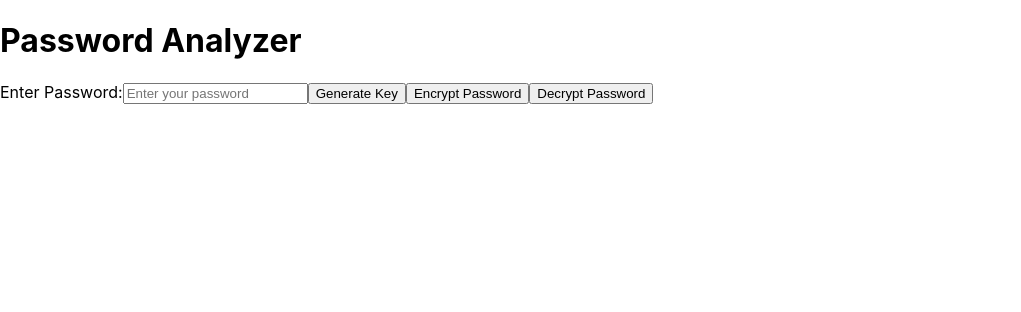
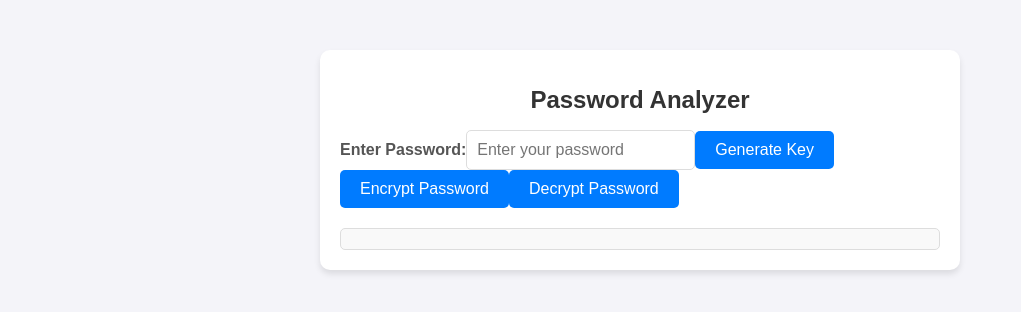
Before and after one commit to sakshamp00/PasswordAnalyzer, a React (Create React App) app in the folder passwordanalyzer/: page / in a window 1280 px wide. Shown: the top 312 px of the page, without its empty margins (0-1021 px from the left). Built offline with nearby package versions, Linux system fonts and the light colour scheme.

Commit message:
Update App.css

```diff
--- a/passwordanalyzer/src/App.css
+++ b/passwordanalyzer/src/App.css
@@ -1,38 +1,62 @@
-.App {
-  text-align: center;
+/* App.css */
+body {
+  font-family: Arial, sans-serif;
+  background-color: #f4f4f9;
+  margin: 0;
+  padding: 0;
 }
 
-.App-logo {
-  height: 40vmin;
-  pointer-events: none;
+.container {
+  max-width: 600px;
+  margin: 50px auto;
+  padding: 20px;
+  background: white;
+  border-radius: 10px;
+  box-shadow: 0 4px 6px rgba(0, 0, 0, 0.1);
 }
 
-@media (prefers-reduced-motion: no-preference) {
-  .App-logo {
-    animation: App-logo-spin infinite 20s linear;
-  }
+h1 {
+  font-size: 24px;
+  text-align: center;
+  color: #333;
 }
 
-.App-header {
-  background-color: #282c34;
-  min-height: 100vh;
+form {
   display: flex;
   flex-direction: column;
-  align-items: center;
-  justify-content: center;
-  font-size: calc(10px + 2vmin);
-  color: white;
+  gap: 15px;
 }
 
-.App-link {
-  color: #61dafb;
+label {
+  font-weight: bold;
+  color: #555;
 }
 
-@keyframes App-logo-spin {
-  from {
-    transform: rotate(0deg);
-  }
-  to {
-    transform: rotate(360deg);
-  }
+input[type="text"], input[type="password"] {
+  padding: 10px;
+  font-size: 16px;
+  border: 1px solid #ddd;
+  border-radius: 5px;
 }
+
+button {
+  background-color: #007bff;
+  color: white;
+  border: none;
+  padding: 10px 20px;
+  font-size: 16px;
+  border-radius: 5px;
+  cursor: pointer;
+}
+
+button:hover {
+  background-color: #0056b3;
+}
+
+.output {
+  margin-top: 20px;
+  padding: 10px;
+  background: #f9f9f9;
+  border: 1px solid #ddd;
+  border-radius: 5px;
+}
```
